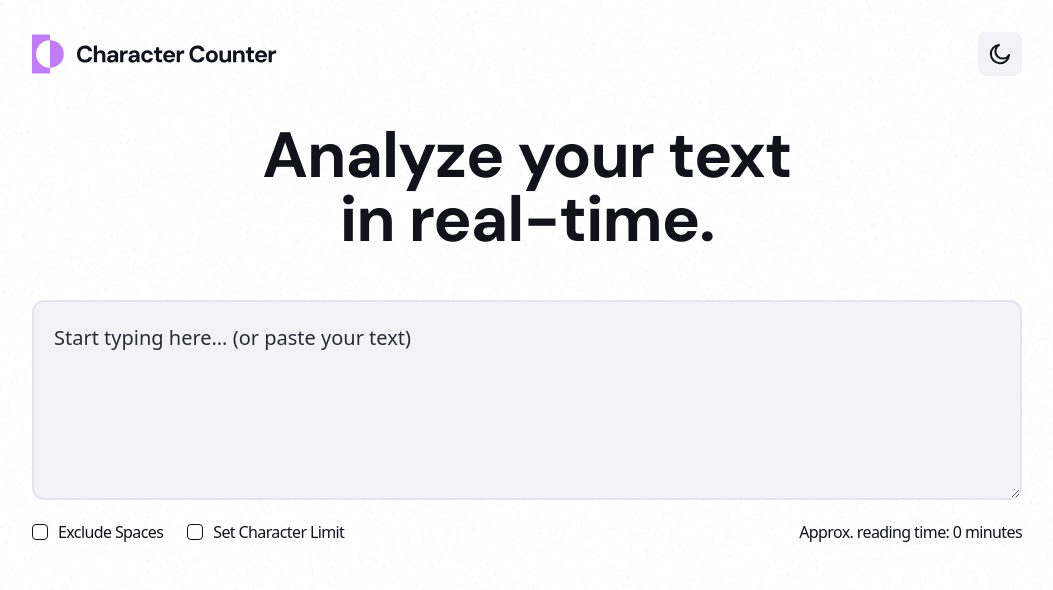
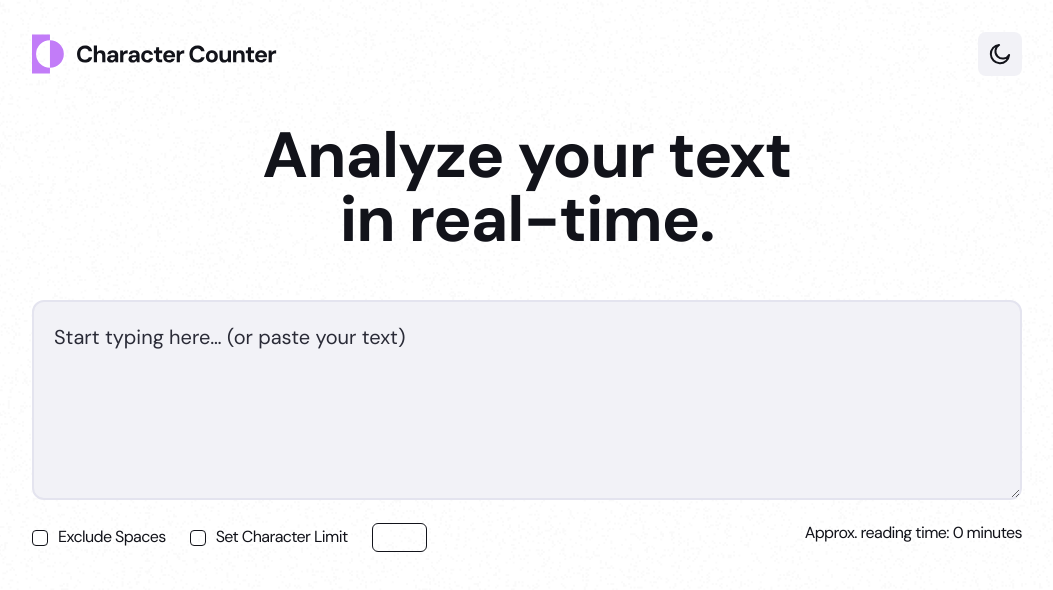
Before and after one commit to zekelkeys/react-character-counter, a React (Vite) app: page / in a window 1280 px wide. Shown: the top 590 px of the page, without its empty margins (113-1166 px from the left). Built offline with nearby package versions, Linux system fonts and the light colour scheme.

Commit message:
Fix font family issue

```diff
--- a/src/components/App.jsx
+++ b/src/components/App.jsx
@@ -14,7 +14,7 @@ function App() {
                     <ThemeButton />
                 </header>
                 <main>
-                    <h1 className="mx-auto my-10 max-w-[530px] text-center font-dm-sans text-2xl leading-none font-bold tracking-tighter text-neutral-900 md:text-3xl lg:my-12 dark:text-neutral-100">
+                    <h1 className="mx-auto my-10 max-w-[530px] text-center text-2xl leading-none font-bold tracking-tighter text-neutral-900 md:text-3xl lg:my-12 dark:text-neutral-100">
                         Analyze your text in real-time.
                     </h1>
                     <TextArea />
--- a/src/components/Checkboxes.jsx
+++ b/src/components/Checkboxes.jsx
@@ -16,12 +16,25 @@ function Checkboxes() {
                 <input
                     className="peer absolute cursor-pointer opacity-0"
                     type="checkbox"
+                    aria-controls="char-limit"
+                    aria-expanded="{enabled}"
                 />
                 <span className="h-4 w-4 rounded-xs border-1 border-neutral-900 bg-transparent bg-cover bg-center bg-no-repeat group-hover:border-purple-500 peer-checked:border-purple-400 peer-checked:bg-purple-400 peer-checked:bg-[url('./assets/images/icon-check.svg')] group-hover:peer-checked:border-purple-500 group-hover:peer-checked:bg-purple-500 peer-focus-visible:border-neutral-200 peer-focus-visible:bg-white peer-focus-visible:shadow-[0_0_0_0.125rem_#FFFFFF,0_0_0_0.25rem_#D3A0FA] peer-checked:peer-focus-visible:border-purple-400 peer-focus-visible:peer-checked:bg-purple-400 dark:border-neutral-200"></span>
                 <span className="text-base leading-tight tracking-tight">
                     Set Character Limit
                 </span>
             </label>
+
+            <div>
+                <label className="sr-only" htmlFor="char-limit">
+                    Character limit
+                </label>
+                <input
+                    className="h-[29px] w-[55px] [appearance:textfield] rounded-sm border-1 px-3 py-1 text-base leading-[29px] tracking-tight [&::-webkit-inner-spin-button]:appearance-none [&::-webkit-outer-spin-button]:appearance-none"
+                    type="number"
+                    id="char-limit"
+                />
+            </div>
 
             <div className="text-base leading-tight tracking-tight md:ml-auto">
                 Approx. reading time:{" "}
--- a/src/components/Wrapper.jsx
+++ b/src/components/Wrapper.jsx
@@ -1,6 +1,6 @@
 function Wrapper({ children }) {
     return (
-        <div className="min-h-screen w-full bg-[url('./assets/images/bg-light-theme.png')] bg-cover bg-center bg-no-repeat px-4 pt-4 md:px-8 md:pt-8 dark:bg-[url('./assets/images/bg-dark-theme.png')]">
+        <div className="min-h-screen w-full bg-[url('./assets/images/bg-light-theme.png')] bg-cover bg-center bg-no-repeat px-4 pt-4 font-dm-sans md:px-8 md:pt-8 dark:bg-[url('./assets/images/bg-dark-theme.png')]">
             {children}
         </div>
     );
```
